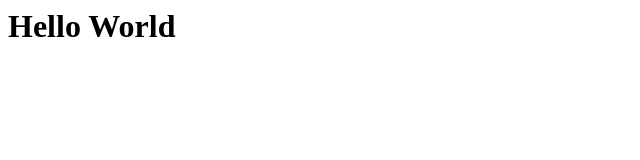
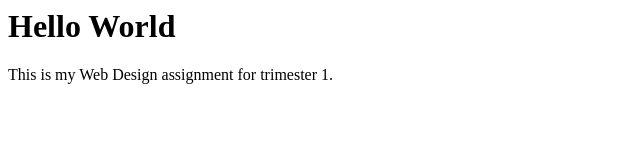
Before and after one commit to priyankaj99/CCPAP4-2023-T1, a plain HTML site: page index.html in a window 1280 px wide. Shown: the whole page, without its empty margins (0-640 px from the left). Drawn offline with Linux system fonts and the light colour scheme.

Commit message:
Update index.html

```diff
--- a/index.html
+++ b/index.html
@@ -1 +1,3 @@
 <h1> Hello World </h1>
+
+<p> This is my Web Design assignment for trimester 1. </p>
```
